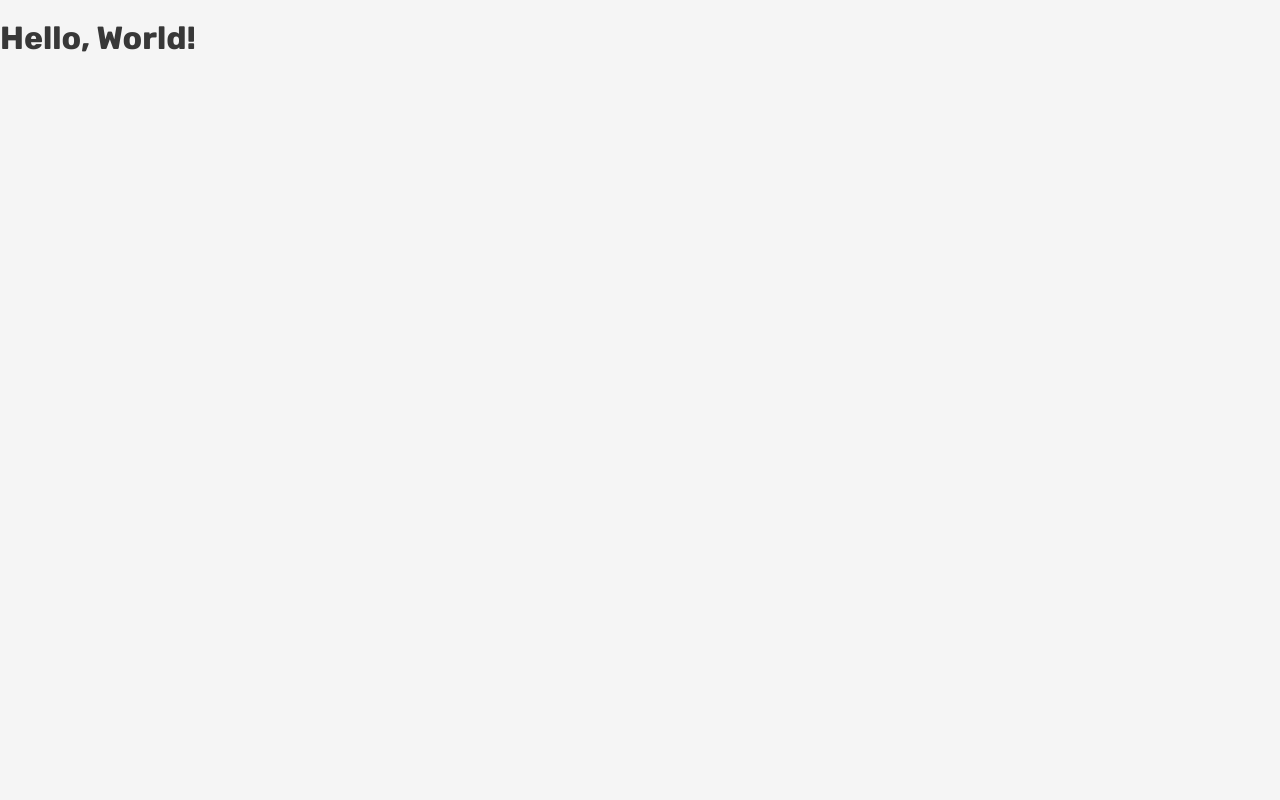
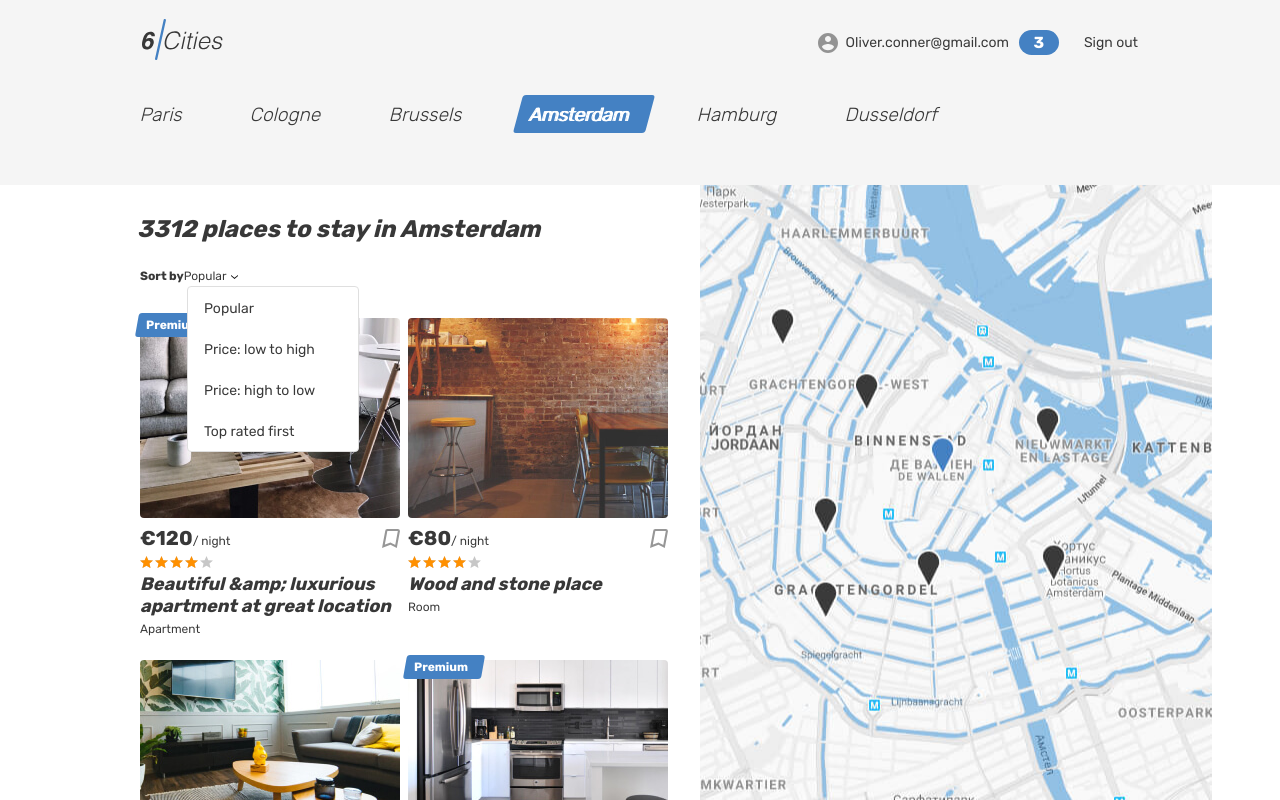
Before and after one commit to htmlacademy-react/1743839-six-cities-3, a React (Vite) app: page / in a window 1280 px wide. Built offline with nearby package versions, Linux system fonts and the light colour scheme.

Commit message:
ДЗ 2.16. Начинаем программировать, проект

```diff
--- /dev/null
+++ b/src/components/app/app.tsx
@@ -0,0 +1,9 @@
+import MainPage from '../../pages/main-page';
+
+function App () {
+  return (
+    <MainPage />
+  );
+}
+
+export default App;
--- /dev/null
+++ b/src/components/cities-card.tsx
@@ -0,0 +1,67 @@
+import { temps } from "./const";
+
+function CitiesCard () {
+  const cards = temps.map((item) => (
+    <Card
+      key = {item.id}
+      url = {item.previewImage}
+      title = {item.title}
+      type = {item.type}
+      price = {item.price}
+      isPremium = {item.isPremium}
+    />
+  ));
+  return (
+    <>
+      {cards}
+    </>
+  );
+}
+
+function Premium () {
+  return (
+    <div className="place-card__mark">
+      <span>Premium</span>
+    </div>
+  );
+}
+
+
+function Card({url, title, type, price, isPremium}) {
+  return (
+    <article className="cities__card place-card">
+      {isPremium ? <Premium /> : ''}
+      <div className="cities__image-wrapper place-card__image-wrapper">
+        <a href="#">
+          <img className="place-card__image" src={url} width="260" height="200" alt="Place image" />
+        </a>
+      </div>
+      <div className="place-card__info">
+        <div className="place-card__price-wrapper">
+          <div className="place-card__price">
+            <b className="place-card__price-value">&euro;{price}</b>
+            <span className="place-card__price-text">&#47;&nbsp;night</span>
+          </div>
+          <button className="place-card__bookmark-button button" type="button">
+            <svg className="place-card__bookmark-icon" width="18" height="19">
+              <use xlinkHref="#icon-bookmark"></use>
+            </svg>
+            <span className="visually-hidden">To bookmarks</span>
+          </button>
+        </div>
+        <div className="place-card__rating rating">
+          <div className="place-card__stars rating__stars">
+            <span style={{width: '80%'}}></span>
+            <span className="visually-hidden">Rating</span>
+          </div>
+        </div>
+        <h2 className="place-card__name">
+          <a href="#">{title}</a>
+        </h2>
+        <p className="place-card__type">{type}</p>
+      </div>
+    </article>
+  );
+}
+
+export default CitiesCard;
--- /dev/null
+++ b/src/components/cities-places.tsx
@@ -0,0 +1,32 @@
+import CitiesCard from './cities-card';
+import { options } from './const';
+
+
+const placesOptions = options.map((option: string) => <li className="places__option" tabIndex="0">{option}</li>);
+
+
+function CitiesPlaces () {
+  return (
+    <>
+      <h2 className="visually-hidden">Places</h2>
+      <b className="places__found">3312 places to stay in Amsterdam</b>
+      <form className="places__sorting" action="#" method="get">
+        <span className="places__sorting-caption">Sort by</span>
+        <span className="places__sorting-type" tabIndex="0">
+        Popular
+          <svg className="places__sorting-arrow" width="7" height="4">
+            <use xlinkHref="#icon-arrow-select"></use>
+          </svg>
+        </span>
+        <ul className="places__options places__options--custom places__options--opened">
+          {placesOptions}
+        </ul>
+      </form>
+      <div className="cities__places-list places__list tabs__content">
+        <CitiesCard />
+      </div>
+    </>
+  );
+}
+
+export default CitiesPlaces;
--- /dev/null
+++ b/src/components/cities.tsx
@@ -0,0 +1,37 @@
+import {citiesData} from '../components/const';
+
+const citiesActive: number[] = [4];
+
+function City ({city, isCitiesActive = true}): JSX.Element {
+  const classCity = `locations__item-link tabs__item" href="#"
+  ${isCitiesActive ? 'tabs__item--active' : 'href="#"'}
+  `;
+  return (
+    <li className="locations__item">
+      <a className={classCity}>
+        <span>{city}</span>
+      </a>
+    </li>
+  );
+}
+
+
+function Cities (): JSX.Element {
+  const cities = citiesData.map((item) => (
+    <City
+      key = {item.id}
+      city = {item.city}
+      isCitiesActive = {citiesActive.includes(item.id)}
+    />
+  ));
+  return (
+    <section className="locations container">
+      <ul className="locations__list tabs__list">
+        {cities}
+      </ul>
+    </section>
+  );
+}
+
+
+export default Cities;
--- /dev/null
+++ b/src/components/const.tsx
@@ -0,0 +1,71 @@
+const citiesData = [{
+  id:1,
+  city:'Paris',
+  active: false
+}, {
+  id:2,
+  city:'Cologne',
+  active: false
+}, {
+  id:3,
+  city:'Brussels',
+  active: false
+}, {
+  id:4,
+  city:'Amsterdam',
+  active: true
+}, {
+  id:5,
+  city:'Hamburg',
+  active: false
+}, {
+  id:6,
+  city:'Dusseldorf',
+  active: false
+}];
+
+const options: string[] = [
+  'Popular',
+  'Price: low to high',
+  'Price: high to low',
+  'Top rated first'
+];
+
+const temps = [{
+  id: '1',
+  previewImage: 'img/apartment-01.jpg',
+  title: 'Beautiful &amp; luxurious apartment at great location',
+  type: 'Apartment',
+  price : 120,
+  isPremium: true
+}, {
+  id: '2',
+  previewImage: 'img/room.jpg',
+  title: 'Wood and stone place',
+  type: 'Room',
+  price : 80,
+  isPremium: false
+}, {
+  id: '3',
+  previewImage: 'img/apartment-02.jpg',
+  title: 'Canal View Prinsengracht',
+  type: 'Apartment',
+  price : 132,
+  isPremium: false
+}, {
+  id: '4',
+  previewImage: 'img/apartment-03.jpg',
+  title: 'Nice, cozy, warm big bed apartment',
+  type: 'Apartment',
+  price : 180,
+  isPremium: true
+}, {
+  id: '5',
+  previewImage: 'img/room.jpg',
+  title: 'Wood and stone place',
+  type: 'Room',
+  price : 80,
+  isPremium: false
+}];
+
+export {citiesData, options, temps};
--- /dev/null
+++ b/src/components/header.tsx
@@ -0,0 +1,34 @@
+function Header (): JSX.Element {
+  return (
+    <header className="header">
+      <div className="container">
+        <div className="header__wrapper">
+          <div className="header__left">
+            <a className="header__logo-link header__logo-link--active">
+              <img className="header__logo" src="img/logo.svg" alt="6 cities logo" width="81" height="41" />
+            </a>
+          </div>
+          <nav className="header__nav">
+            <ul className="header__nav-list">
+              <li className="header__nav-item user">
+                <a className="header__nav-link header__nav-link--profile" href="#">
+                  <div className="header__avatar-wrapper user__avatar-wrapper">
+                  </div>
+                  <span className="header__user-name user__name">Oliver.conner@gmail.com</span>
+                  <span className="header__favorite-count">3</span>
+                </a>
+              </li>
+              <li className="header__nav-item">
+                <a className="header__nav-link" href="#">
+                  <span className="header__signout">Sign out</span>
+                </a>
+              </li>
+            </ul>
+          </nav>
+        </div>
+      </div>
+    </header>
+  );
+}
+
+export default Header;
--- /dev/null
+++ b/src/components/map.tsx
@@ -0,0 +1,7 @@
+function Map () {
+  return (
+    <section className="cities__map map"></section>
+  );
+}
+
+export default Map;
--- a/src/index.tsx
+++ b/src/index.tsx
@@ -1,5 +1,7 @@
 import React from 'react';
 import ReactDOM from 'react-dom/client';
+import App from './components/app/app';
+
 
 const root = ReactDOM.createRoot(
   document.getElementById('root') as HTMLElement
@@ -7,6 +9,6 @@
 
 root.render(
   <React.StrictMode>
-    <h1>Hello, World!</h1>
+    <App />
   </React.StrictMode>
 );
--- /dev/null
+++ b/src/pages/main-page.tsx
@@ -0,0 +1,31 @@
+import Cities from '../components/cities';
+import Header from '../components/header';
+import CitiesPlaces from '../components/cities-places';
+import Map from '../components/map';
+
+
+function MainPage (): JSX.Element {
+  return (
+    <div className = "page page--gray page--main">
+      <Header />
+      <main className="page__main page__main--index">
+        <h1 className="visually-hidden">Cities</h1>
+        <div className="tabs">
+          <Cities />
+        </div>
+        <div className="cities">
+          <div className="cities__places-container container">
+            <section className="cities__places places">
+              <CitiesPlaces />
+            </section>
+            <div className="cities__right-section">
+              <Map />
+            </div>
+          </div>
+        </div>
+      </main>
+    </div>
+  );
+}
+
+export default MainPage;
```
Also changed, not shown: package.json (+4 -4 lines), 1 other file (tests, documents, lock files or other folders).
